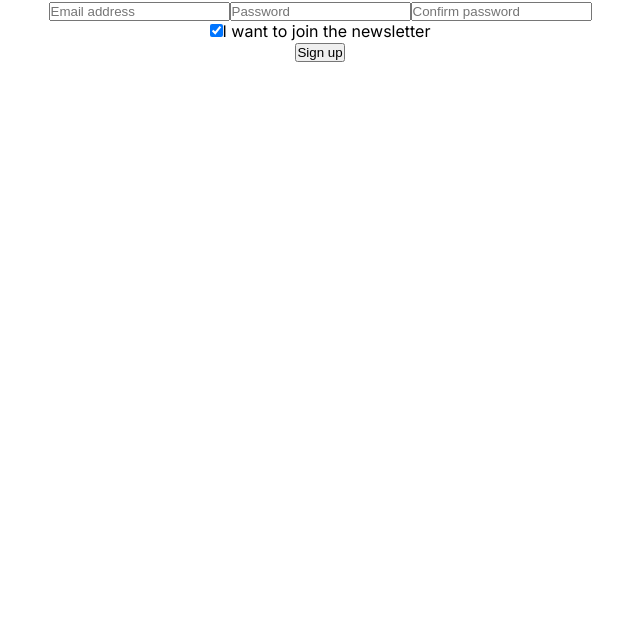
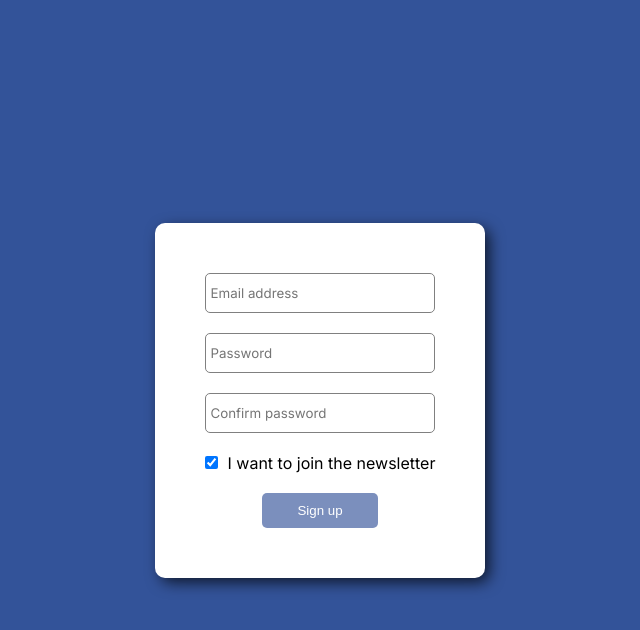
Before and after one commit to will-s-205/login, a React (Create React App) app: page / in a window 1280 px wide. Shown: the top 630 px of the page, without its empty margins (320-960 px from the left). Built offline with nearby package versions, Linux system fonts and the light colour scheme.

Commit message:
Login UI adjustments

```diff
--- a/src/components/Login.scss
+++ b/src/components/Login.scss
@@ -0,0 +1,55 @@
+body {
+    margin: 0;
+    background-color: rgb(51, 83, 153);
+    height: 100vh;
+    font-family: 'Inter', sans-serif;
+}
+
+.form-container {
+    height: 100vh;
+    padding: 20px;
+    display: flex;
+    flex-direction: column;
+    justify-content: center;
+    align-items: center;
+}
+
+.form {
+    background-color: white;
+    padding: 50px;
+    border-radius: 10px;
+    display: flex;
+    flex-direction: column;
+    align-items: center;
+    box-shadow: 5px 5px 15px -1px rgba(0,0,0,0.75);
+}
+
+.form--input {
+    width: 100%;
+    margin-bottom: 20px;
+    height: 40px;
+    border-radius: 5px;
+    border: 1px solid gray;
+    padding: 5px;
+    font-family: 'Inter', sans-serif;
+}
+
+.form--submit {
+    width: 50%;
+    padding: 10px;
+    border-radius: 5px;
+    color: white;
+    background-color: rgba(51, 83, 153, 0.649);
+    border: none;
+    cursor: pointer;
+}
+
+.form--marketing {
+    display: flex;
+    margin-bottom: 20px;
+    align-items: center;
+}
+
+.form--marketing > input {
+    margin-right: 10px;
+}
--- a/src/components/Login.tsx
+++ b/src/components/Login.tsx
@@ -1,7 +1,7 @@
-import React from 'react';
-import './Login.scss';
+import React from 'react'
+import './Login.scss'
 
-export default function Login() {
+export default function App() {
   const [formData, setFormData] = React.useState({
     email: "",
     password: "",
@@ -9,40 +9,24 @@ export default function Login() {
     joinedNewsletter: true
   })
 
-/**
- * Challenge: Connect the form to local state
- *
- * 1. Create a state object to store the 4 values we need to save.
- * 2. Create a single handleChange function that can
- *    manage the state of all the inputs and set it up
- *    correctly
- * 3. When the user clicks "Sign up", check if the
- *    password & confirmation match each other. If
- *    so, log "Successfully signed up" to the console.
- *    If not, log "passwords do not match" to the console.
- * 4. Also when submitting the form, if the person checked
- *    the "newsletter" checkbox, log "Thanks for signing
- *    up for our newsletter!" to the console.
- */
-
-function handleChange(event) {
-    const {name, value, type, checked} = event.target
+  function handleChange(event: { target: { name: any; value: any; type: any; checked: any } }) {
+    const { name, value, type, checked } = event.target
     setFormData(prevFormData => ({
       ...prevFormData,
       [name]: type === "checkbox" ? checked : value
     }))
   }
 
-function handleSubmit(event) {
+  function handleSubmit(event: { preventDefault: () => void }) {
     event.preventDefault()
-    if(formData.password === formData.passwordConfirm) {
+    if (formData.password === formData.passwordConfirm) {
       console.log("Successfully signed up")
     } else {
       console.log("Passwords do not match")
       return
     }
 
-    if(formData.joinedNewsletter) {
+    if (formData.joinedNewsletter) {
       console.log("Thanks for signing up for our newsletter!")
     }
   }
```
Lines whose indentation alone changed are shown as unchanged.
